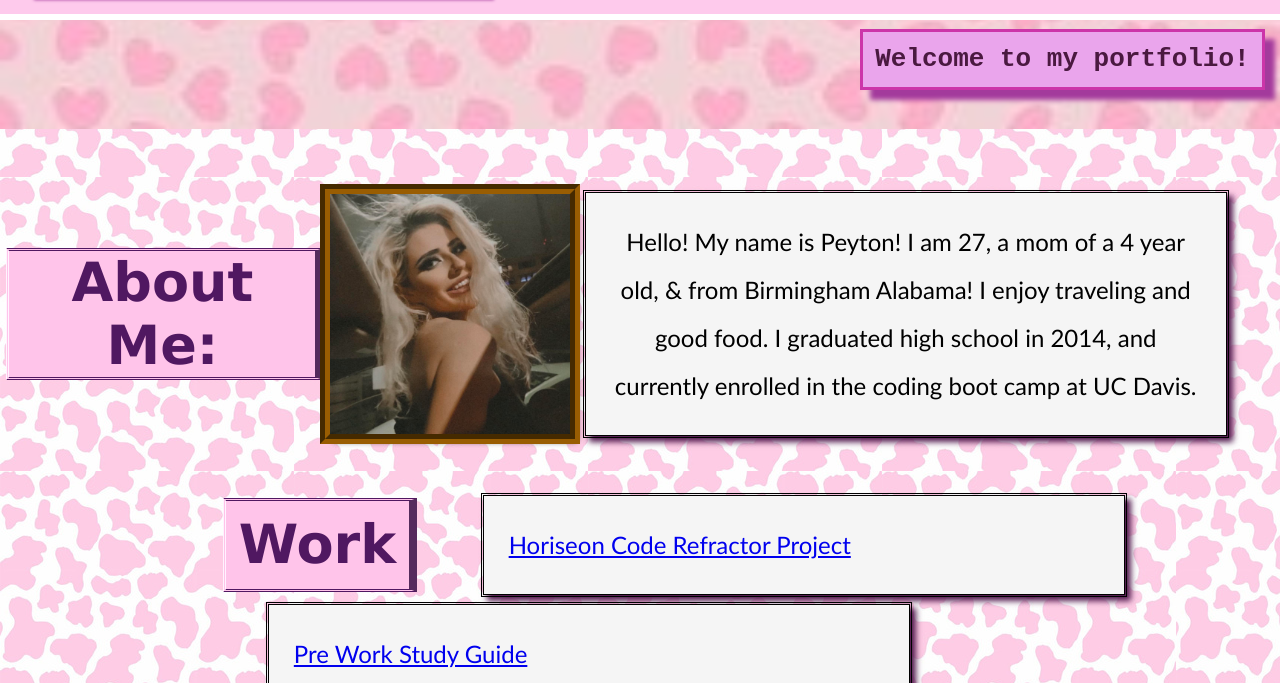
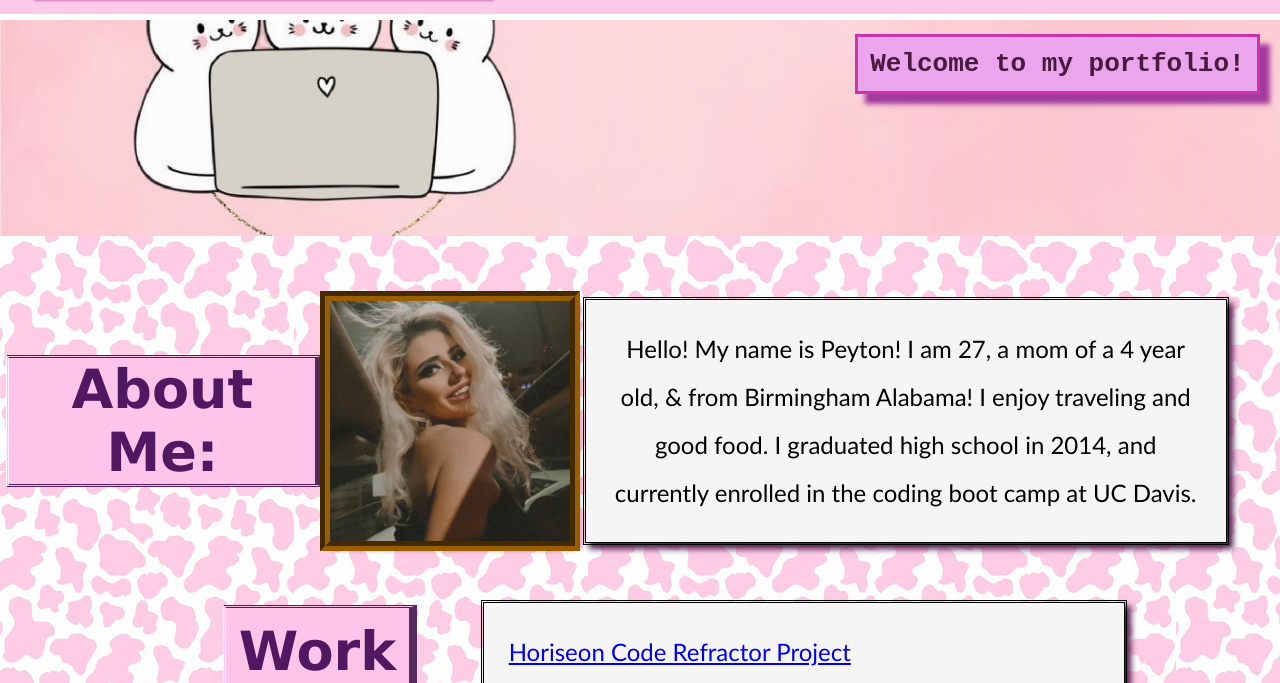
Before and after one commit to pmastropolo/module-two-challenge-advanced-css, a plain HTML site: page index.html in a window 1280 px wide. Shown: the part 117-800 px from the top of the page. Drawn offline with Linux system fonts and the light colour scheme.

Commit message:
initial commit

```diff
--- a/assets/css/style.css
+++ b/assets/css/style.css
@@ -87,11 +87,11 @@ h2 {
 }
 
 .subway {
-    height: 115px;
+    height: 222px;
     width: 100%;
-    padding: 1.4%;
+    padding: 1.8%;
     margin-bottom: 5%;
-    background-image: url("../Images/hearts.jpg");
+    background-image: url("../Images/p.jpg");
     background-repeat: repeat-x;
     background-size: cover;
     background-position: center;
```
Also changed, not shown: assets/Images/bbbb.jpg (added), assets/Images/e.jpg (added), assets/Images/ffffffff.jpg (added), assets/Images/horiseon project screenshot.jpg (added), assets/Images/kkkk.jpg (added), assets/Images/p.jpg (added), assets/Images/prework study guide screenshot.jpg (added), assets/Images/subbbbbheader.jpg (added), assets/Images/uuuuuuu.jpg (added), assets/Images/w.jpg (added), assets/Images/yyyyyyyyy.jpg (added), assets/thumbnail.jpg (added).
